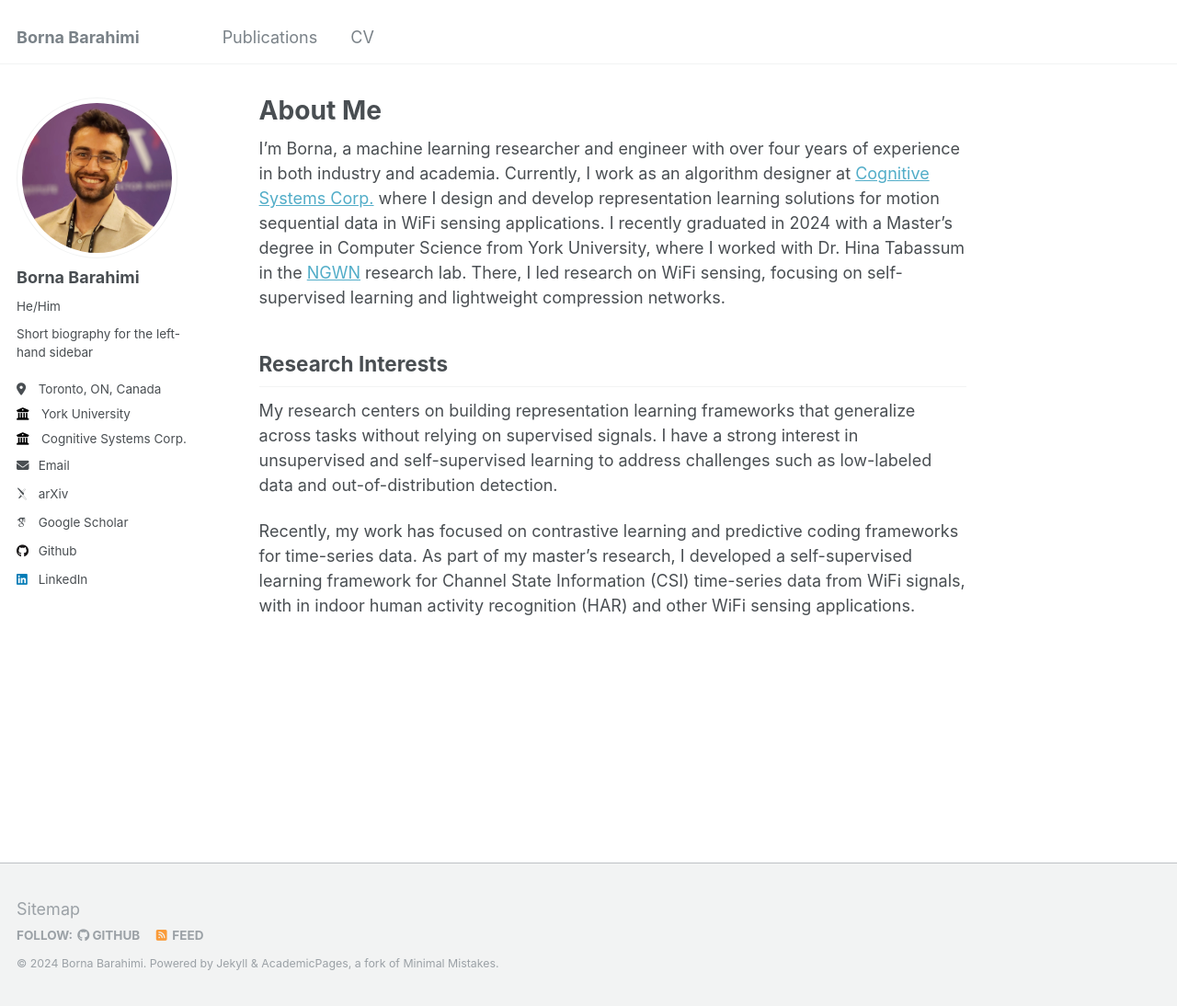
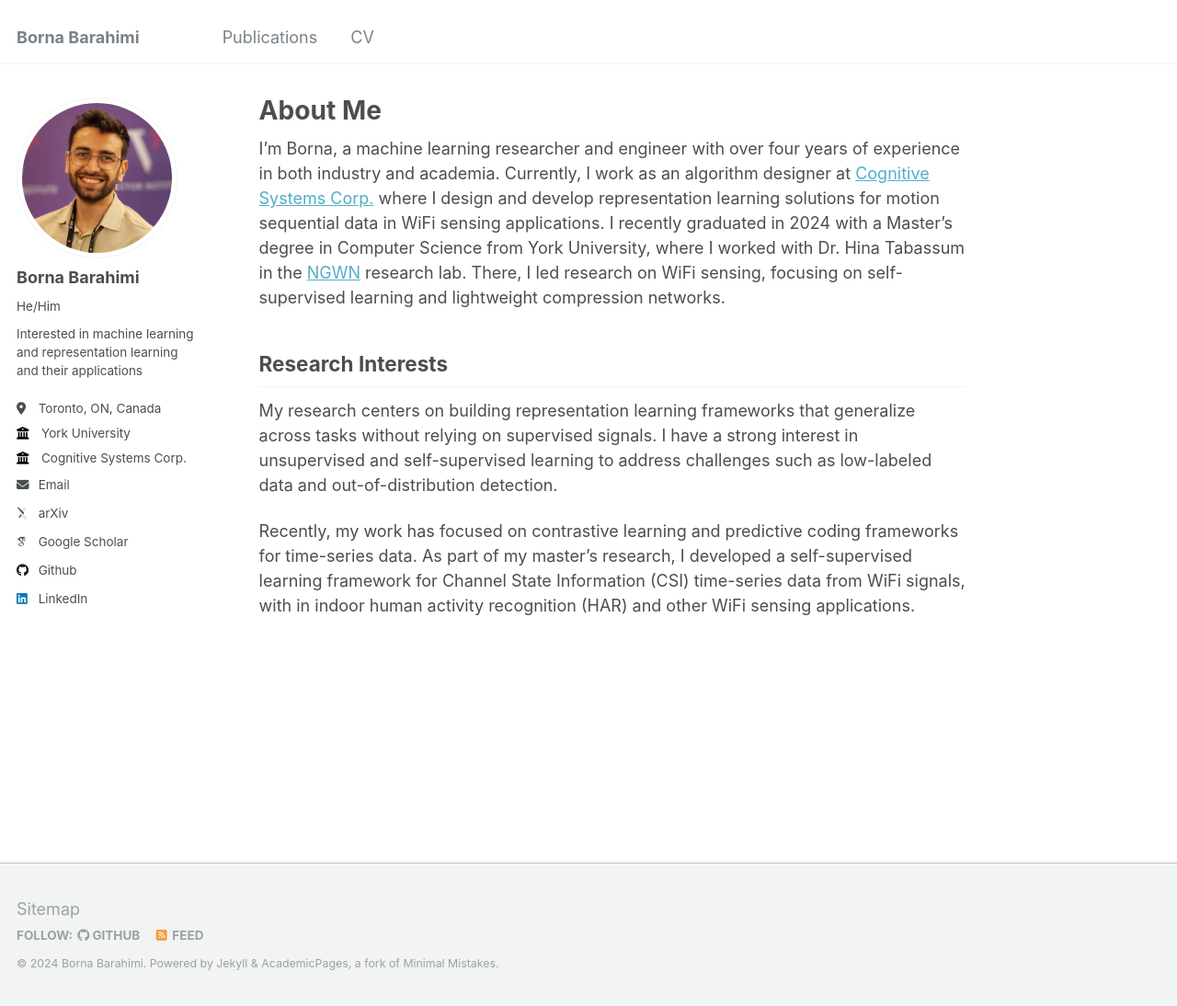
Before and after one commit to bornabr/bornabr.github.io, a Jekyll site: the page built from _pages/about.md, in a window 1280 px wide and 1094 px high. Shown: the whole window at 92% size. Built offline with Jekyll 4.4.1, drawn with Linux system fonts in a browser that asks for light colours; some web fonts are replaced; a file with an impossible date is left out.

Commit message:
Refactor author profile to update bio in _config.yml

```diff
--- a/_config.yml
+++ b/_config.yml
@@ -24,7 +24,7 @@ author:
   avatar           : "borna.jpg"
   name             : "Borna Barahimi"
   pronouns         : "He/Him"
-  bio              : "Short biography for the left-hand sidebar"
+  bio              : "Interested in machine learning and representation learning and their applications"
   location         : "Toronto, ON, Canada"
   employer         : "York University"
   second_employer  : "Cognitive Systems Corp."
```
